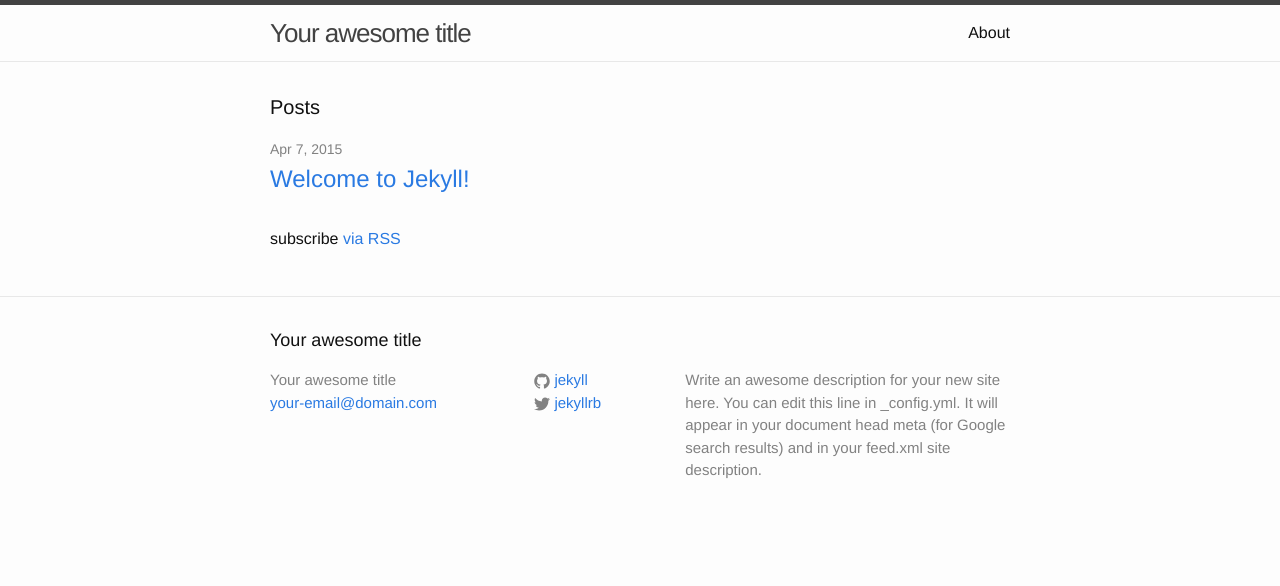
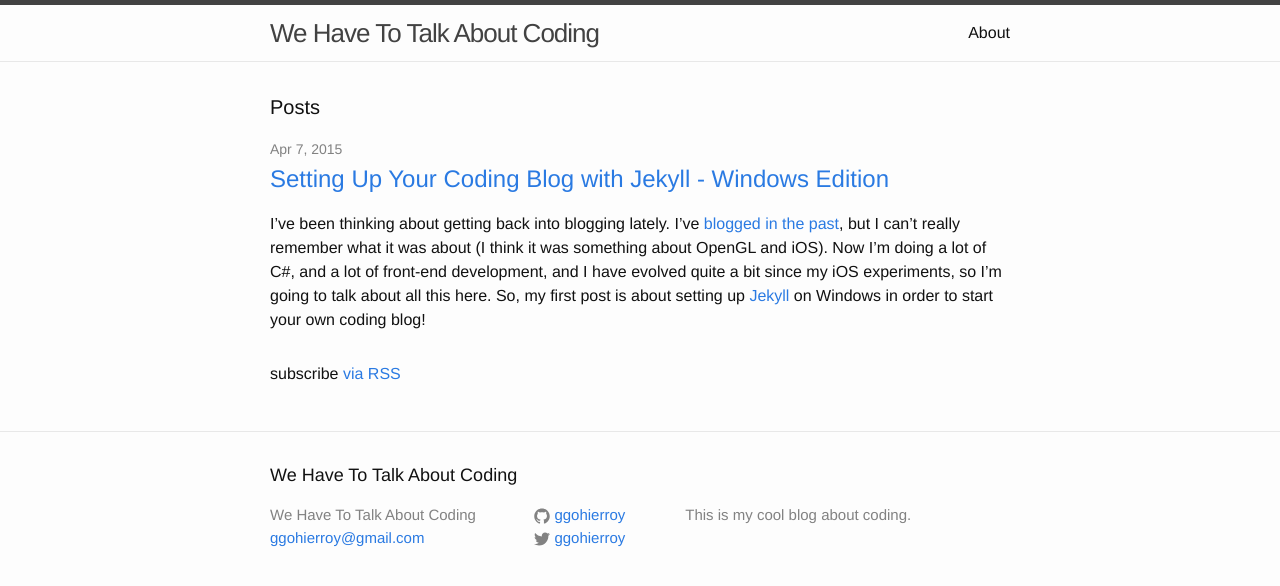
Before and after one commit to ggohierroy/ggohierroy.github.io, a Jekyll site: the page built from index.html, in a window 1280 px wide. Shown: the top 586 px of the page. Built offline with Jekyll 4.4.1, drawn with Linux system fonts in a browser that asks for light colours; part of the change alters nothing that is shown.

Commit message:
Setting up Jekyll post

```diff
--- a/_config.yml
+++ b/_config.yml
@@ -1,14 +1,12 @@
 # Site settings
-title: Your awesome title
-email: your-email@domain.com
+title: We Have To Talk About Coding
+email: ggohierroy@gmail.com
 description: > # this means to ignore newlines until "baseurl:"
-  Write an awesome description for your new site here. You can edit this
-  line in _config.yml. It will appear in your document head meta (for
-  Google search results) and in your feed.xml site description.
+  This is my cool blog about coding.
 baseurl: "" # the subpath of your site, e.g. /blog/
 url: "http://yourdomain.com" # the base hostname & protocol for your site
-twitter_username: jekyllrb
-github_username:  jekyll
+twitter_username: ggohierroy
+github_username:  ggohierroy
 
 # Build settings
 markdown: kramdown
--- /dev/null
+++ b/_posts/2015-04-07-setting-up-your-coding-blog.markdown
@@ -0,0 +1,57 @@
+---
+layout: post
+title:  "Setting Up Your Coding Blog with Jekyll - Windows Edition"
+date:   2015-04-07 21:33:18
+categories: jekyll
+---
+I've been thinking about getting back into blogging lately. I've [blogged in the past][previous-blog], but I can't really remember what it was about (I think it was something about OpenGL and iOS). Now I'm doing a lot of C#, and a lot of front-end development, and I have evolved quite a bit since my iOS experiments, so I'm going to talk about all this here. So, my first post is about setting up [Jekyll][jekyll] on Windows in order to start your own coding blog!
+
+There are a ton of good blogging platforms out there. I used to be on [Blogger][blogger], and I had a pretty fun time with it, but it took me forever to create [Gists][gist] and copy-paste them in my posts. So, there I went looking for a blogging platform specifically for programmers, and this is where I found Jekyll. It supports markdown, code snippets, and the best part is that you can host Jekyll blogs directly on [Github][github] (which is where this blog is hosted). I've been using it for about a day, and I've had an amazing experience so far so let's start!
+
+# Creating your Github Page
+The first thing you'll want to do is to take a look at this [guide][github-page-guide] in order to create your personal Github page. It's pretty straightforward: Create a repository that has your name in it and then clone it locally. You can test that it works by pushing an `index.html` page and you'll see that you can navigate to your newly created page. In order to maximize your experience though, you'll want to have Jekyll running locally to build and test your blog.
+
+# Installing Jekyll and friends
+Jekyll is built with Ruby, thankfully it doesn't mean that you'll have to learn to code in Ruby, but you still need to do a bit of setting up before you can get going. You'll want to read [this jekyll guide][jekyll-github-guide] right here on Github.
+
+I'm going to recap the steps here and comment:
+
+1. Install [Ruby][ruby]
+	- This is a link to the RubyInstaller made especially for Windows users. It took me 4 clicks from Ruby's homepage to get there.
+2. Install [Bundler][bundler]
+	- In the folder in which Ruby was installed, you'll find a command prompt shortcut which reads "Start Command Prompt With Ruby". You can use this from now on to install gems and run other Ruby related commands. I had an error while trying to install this gem, and I basically had to install the Ruby DevKit. You will find it in the same place as the RubyInstaller, and you will need to follow [these instructions][devkit-instructions] found on the RubyInstaller wiki.
+3. Install [Jekyll][jekyll]
+	- In this step, it says that you should add the `github-pages` gem to a `Gemfile` in order to easily manage and update it. They forgot to mention that it's pretty easy to create this file by navigating to your local repository and running the following command: `bundle init`.
+
+# Running Jekyll
+The next part of the guide mentions that in order to run Jekyll in the same environment as Github, you should use this command: `bundle exec jekyll serve`. Basically, any Jekyll command you want to use should be preceeded with `bundle exec`.
+
+# Creating the blog structure
+A lot of the Jekyll documentation talks about the structure of the project and how you should manage your assets. To get started quickly, run the following command inside the repository: `bundle exec jekyll new my-awesome-blog`. Copy the contents of the newly created folder inside the current folder. Running this command created the basic structure of your blog, the config file, the `.gitignore` file, and it even has samples.
+
+# Building your site
+If you try to run this command now: `bundle exec jekyll build`, you will most probably get an error. The problem is that Jekyll depends on a syntax highlighter which is built with Python. So guess what? You need to install Python!
+
+I made the mistake of installing Python 3, and later found out that Pygment (the syntax highlighter) does not support Python 3. So go ahead and install [Python 2][python-install].
+
+If, after the installation, you still get an error like I did, then it probably means that build process cannot find Python on your computer, so you'll want to add the path to your python installation to the [`PATH` environment variable](http://stackoverflow.com/questions/9546324/adding-directory-to-path-environment-variable-in-windows).
+
+After all this, the build should now correctly work and the result will be in the `_site` folder.
+
+Go ahead and run the `bundle exec jekyll serve` command and navigate to `http://localhost:4000/` to see your newly created blog!
+
+# What now?
+Now you can navigate the samples that were created in your respository and push the to Github to publish your changes. If you are looking for inspiration, you can also view the source of this blog [here][github-page].
+
+[previous-blog]: http://stevezissouprogramming.blogspot.ca/
+[gist]: https://gist.github.com/
+[jekyll]: http://jekyllrb.com/
+[github]: https://github.com/
+[blogger]: https://www.blogger.com/
+[jekyll-github-guide]: https://help.github.com/articles/using-jekyll-with-pages/
+[ruby]: http://rubyinstaller.org/
+[bundler]: http://bundler.io/
+[github-page-guide]: https://pages.github.com/
+[devkit-instructions]: https://github.com/oneclick/rubyinstaller/wiki/Development-Kit
+[python-install]: https://www.python.org/downloads/
+[github-page]: https://github.com/ggohierroy/ggohierroy.github.io
--- a/about.md
+++ b/about.md
@@ -4,8 +4,12 @@ title: About
 permalink: /about/
 ---
 
-This is the base Jekyll theme. You can find out more info about customizing your Jekyll theme, as well as basic Jekyll usage documentation at [jekyllrb.com](http://jekyllrb.com/)
+My name is Gabriel Gohier-Roy and I'm from Montreal.
 
-You can find the source code for the Jekyll new theme at: [github.com/jglovier/jekyll-new](https://github.com/jglovier/jekyll-new)
+I was once an electrical engineer. In 2011, I was introduced to the world of .NET while working on industrial smart cameras and I haven't looked back since.
 
-You can find the source code for Jekyll at [github.com/jekyll/jekyll](https://github.com/jekyll/jekyll)
+These days I do web development using such things as Web API, Entity Framework, and Bootstrap among others.
+
+You can find my open source projects here: [github.com/ggohierroy](https://github.com/ggohierroy)
+
+You can view my LinkedIn profile right here: [ca.linkedin.com/pub/gabriel-gohier-roy/8/752/769](https://ca.linkedin.com/pub/gabriel-gohier-roy/8/752/769)
--- a/index.html
+++ b/index.html
@@ -14,6 +14,7 @@ layout: default
         <h2>
           <a class="post-link" href="{{ post.url | prepend: site.baseurl }}">{{ post.title }}</a>
         </h2>
+		{{ post.excerpt }}
       </li>
     {% endfor %}
   </ul>
```
Also changed, not shown: _drafts/welcome-to-jekyll.markdown (renamed from _posts/2015-04-07-welcome-to-jekyll.markdown).
